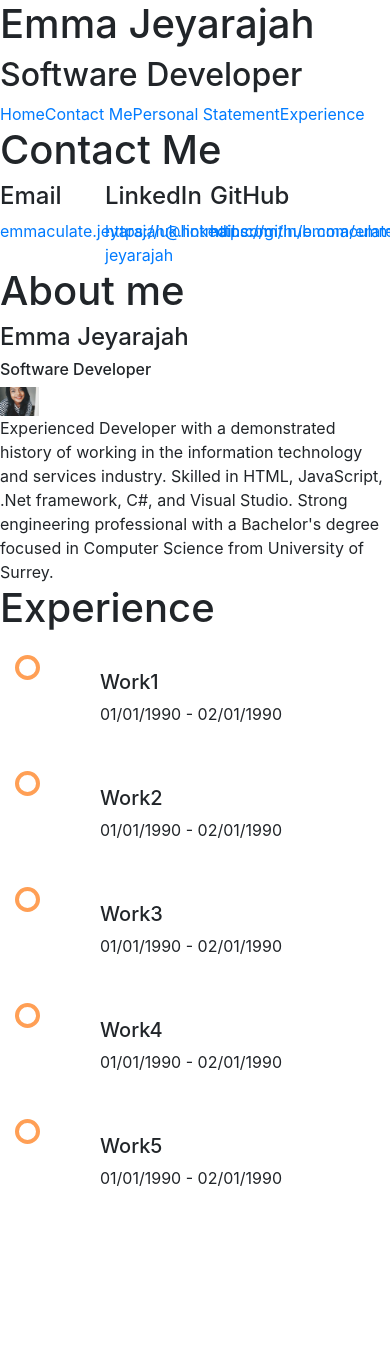
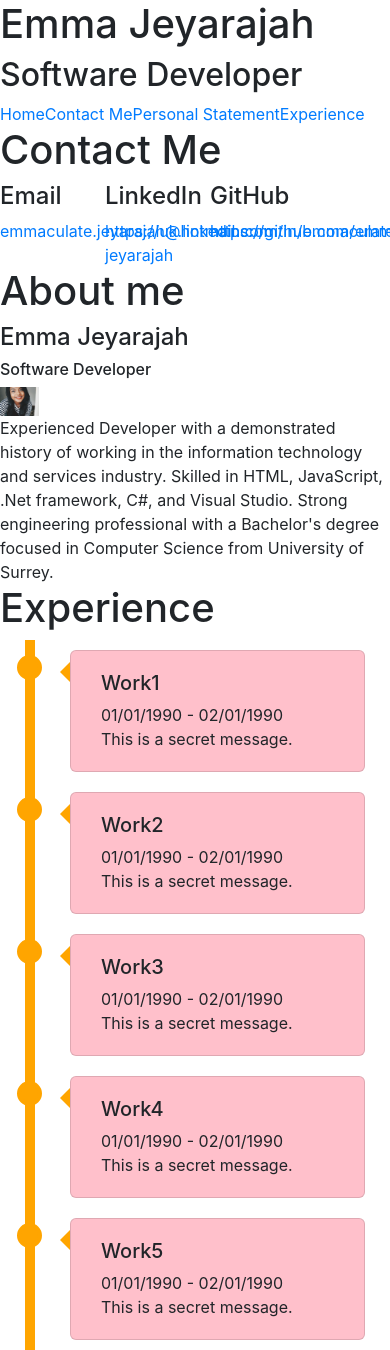
Before and after one commit to emmaculatej/personal-website, a Vue app in the folder personal-website/: page /#/ in a window 390 px wide. Shown: the top 1350 px of the page. Before the commit the page ends 1220 px from the top, so only its background shows below. Built offline with nearby package versions, Linux system fonts and the light colour scheme.

Commit message:
Visual adjustments for Timeline

```diff
--- a/personal-website/src/components/Experience.vue
+++ b/personal-website/src/components/Experience.vue
@@ -1,17 +1,15 @@
 <template>
 <div>
-            <h1> Experience </h1>
+    <h1> Experience </h1>
     <div class="timeline">
-        <div v-for="work in workExperience" v-bind:key="work.id" @mouseover="hover = true" @mouseleave="hover = false">
-            <div class="container right">
-                <div class="content">
+        <div v-for="work in workExperience" v-bind:key="work.id" :class="{'container right': work.id % 2 === 0, 'container left': work.id % 2 !== 0 }">
+                <div class="card content">
                 <h5> {{work.name}} </h5>
                 <span> {{work.startDate}} - {{work.endDate}}</span>
-                    <div v-if="hover">
+                    <div>
                         <span>{{work.description}}</span>
                     </div>
                 </div>
-            </div>
         </div>
     </div>
 </div>
@@ -23,16 +21,14 @@ export default {
     data: function () {
         return {
             workExperience : [
-                {id: 1, name: 'Work1', startDate: '01/01/1990', endDate: '02/01/1990', description: 'This is a secret message.'},
-                {id: 2, name: 'Work2', startDate: '01/01/1990', endDate: '02/01/1990', description: 'This is a secret message.'},
-                {id: 3, name: 'Work3', startDate: '01/01/1990', endDate: '02/01/1990', description: 'This is a secret message.'},
-                {id: 4, name: 'Work4', startDate: '01/01/1990', endDate: '02/01/1990', description: 'This is a secret message.'},
-                {id: 5, name: 'Work5', startDate: '01/01/1990', endDate: '02/01/1990', description: 'This is a secret message.'}
-            ],
-            hover: false
+                {id: 1, name: 'Work1', startDate: '01/01/1990', endDate: '02/01/1990', location: '', description: 'This is a secret message.'},
+                {id: 2, name: 'Work2', startDate: '01/01/1990', endDate: '02/01/1990', location: '', description: 'This is a secret message.'},
+                {id: 3, name: 'Work3', startDate: '01/01/1990', endDate: '02/01/1990', location: '', description: 'This is a secret message.'},
+                {id: 4, name: 'Work4', startDate: '01/01/1990', endDate: '02/01/1990', location: '', description: 'This is a secret message.'},
+                {id: 5, name: 'Work5', startDate: '01/01/1990', endDate: '02/01/1990', location: '', description: 'This is a secret message.'}
+            ]
         }
     }
-
 }
 </script>
 
@@ -42,7 +38,7 @@ export default {
 }
 
 body {
-  background-color: #474e5d;
+  background-color: #324e8b;
   font-family: Helvetica, sans-serif;
 }
 
@@ -57,12 +53,12 @@ body {
 .timeline::after {
   content: '';
   position: absolute;
-  width: 6px;
-  background-color: white;
+  width: 10px;
+  background-color: orange;
   top: 0;
   bottom: 0;
-  left: 50%;
-  margin-left: -3px;
+  left: 75%;
+  margin-left: 0px;
 }
 
 /* Container around content */
@@ -80,8 +76,8 @@ body {
   width: 25px;
   height: 25px;
   right: -17px;
-  background-color: white;
-  border: 4px solid #FF9F55;
+  background-color: orange;
+  border: 4px solid orange;
   top: 15px;
   border-radius: 50%;
   z-index: 1;
@@ -108,7 +104,7 @@ body {
   right: 30px;
   border: medium solid white;
   border-width: 10px 0 10px 10px;
-  border-color: transparent transparent transparent white;
+  border-color: transparent transparent transparent orange;
 }
 
 /* Add arrows to the right container (pointing left) */
@@ -120,20 +116,20 @@ body {
   width: 0;
   z-index: 1;
   left: 30px;
-  border: medium solid white;
+  border: medium solid blue;
   border-width: 10px 10px 10px 0;
-  border-color: transparent white transparent transparent;
+  border-color: transparent orange transparent transparent;
 }
 
 /* Fix the circle for containers on the right side */
 .right::after {
-  left: -16px;
+  left: -8px;
 }
 
 /* The actual content */
 .content {
   padding: 20px 30px;
-  background-color: white;
+  background-color: pink;
   position: relative;
   border-radius: 6px;
 }
@@ -142,7 +138,7 @@ body {
 @media screen and (max-width: 600px) {
   /* Place the timelime to the left */
   .timeline::after {
-  left: 31px;
+  left: 25px;
   }
 
   /* Full-width containers */
@@ -157,12 +153,12 @@ body {
   left: 60px;
   border: medium solid white;
   border-width: 10px 10px 10px 0;
-  border-color: transparent white transparent transparent;
+  border-color: transparent orange transparent transparent;
   }
 
   /* Make sure all circles are at the same spot */
   .left::after, .right::after {
-  left: 15px;
+  left: 17px;
   }
 
   /* Make all right containers behave like the left ones */
```
